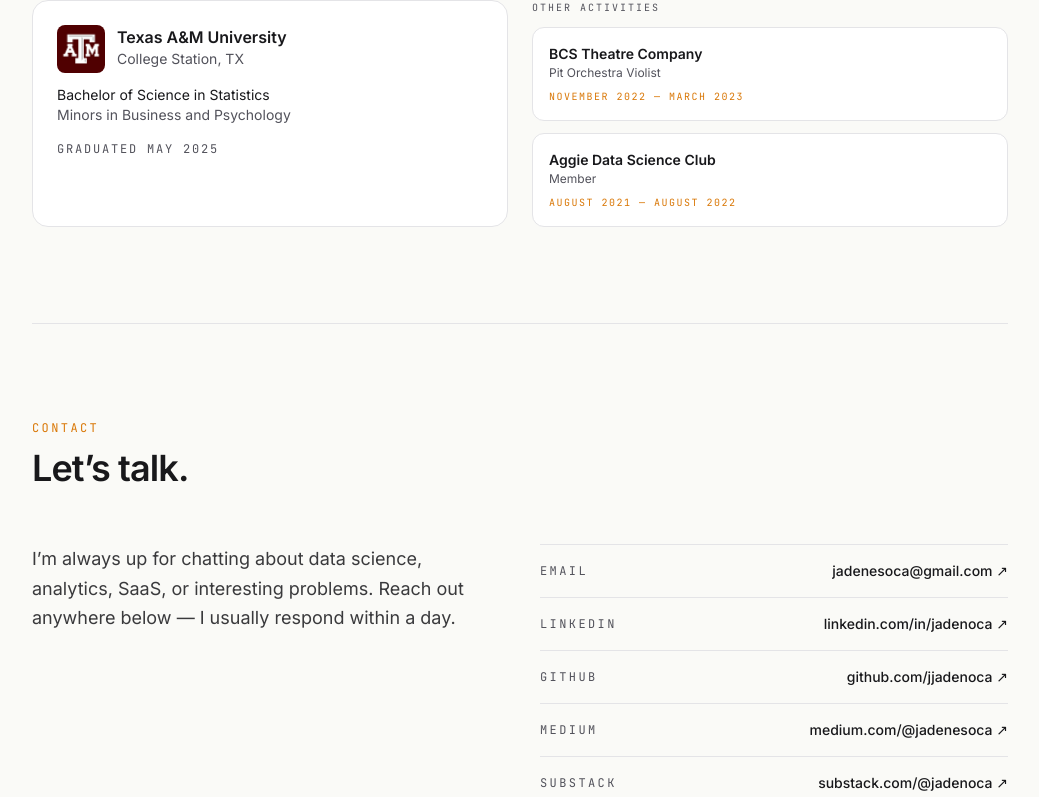
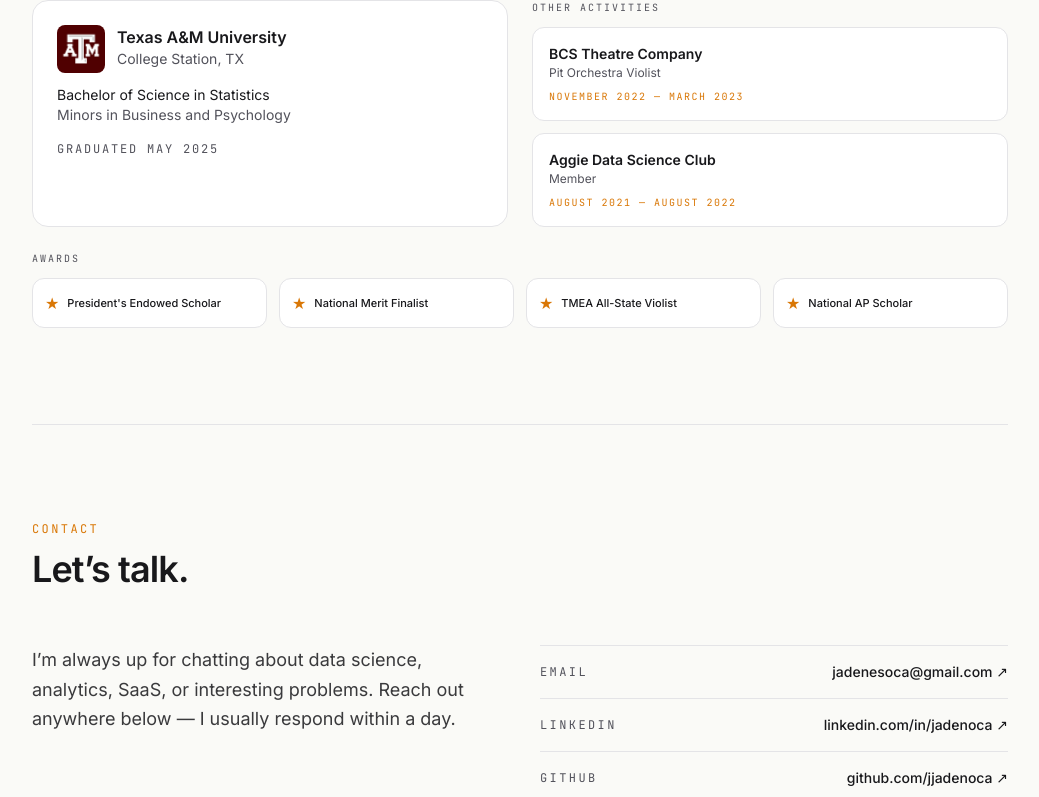
Before and after one commit to jjadenoca/portfoliowebsite, a Next.js app: page / in a window 1280 px wide. Shown: the part 4111-4908 px from the top of the page, without its empty margins (120-1159 px from the left). Built offline with nearby package versions, Linux system fonts and the light colour scheme.

Commit message:
Add Awards row in Education; slow slot carousel
Co-Authored-By: Claude Opus 4.6 <noreply@anthropic.com>

```diff
--- a/src/components/Activities.tsx
+++ b/src/components/Activities.tsx
@@ -6,7 +6,7 @@ import Section from "./Section";
 import { activities } from "@/lib/content";
 
 // Pixels per second the slot reel scrolls at when running
-const SCROLL_SPEED = 90;
+const SCROLL_SPEED = 65;
 
 export default function Activities() {
   const trackRef = useRef<HTMLDivElement>(null);
--- a/src/components/Education.tsx
+++ b/src/components/Education.tsx
@@ -1,11 +1,11 @@
 import Image from "next/image";
 import Section from "./Section";
-import { education } from "@/lib/content";
+import { education, awards } from "@/lib/content";
 
 export default function Education() {
   return (
     <Section id="education" eyebrow="Education" title="School & societies.">
-      <div className="grid md:grid-cols-2 gap-6">
+      <div className="grid md:grid-cols-2 gap-6 mb-6">
         {/* Education card */}
         <div className="rounded-2xl border border-border bg-card p-6">
           <div className="flex items-start gap-3">
@@ -61,6 +61,27 @@ export default function Education() {
           </div>
         )}
       </div>
+
+      {awards && awards.length > 0 && (
+        <div>
+          <p className="font-mono text-[10px] uppercase tracking-[0.2em] text-muted-foreground mb-3">
+            Awards
+          </p>
+          <ul className="grid grid-cols-2 md:grid-cols-4 gap-3">
+            {awards.map((a) => (
+              <li
+                key={a}
+                className="rounded-xl border border-border bg-card p-3 hover:border-accent/50 transition-colors flex items-center gap-2 whitespace-nowrap"
+              >
+                <span aria-hidden className="text-accent shrink-0">★</span>
+                <span className="text-[11px] font-medium text-foreground">
+                  {a}
+                </span>
+              </li>
+            ))}
+          </ul>
+        </div>
+      )}
     </Section>
   );
 }
--- a/src/lib/content.ts
+++ b/src/lib/content.ts
@@ -237,6 +237,13 @@ export const education = {
   ],
 };
 
+export const awards: string[] = [
+  "President's Endowed Scholar",
+  "National Merit Finalist",
+  "TMEA All-State Violist",
+  "National AP Scholar",
+];
+
 export const skills = {
   languages: ["Python", "SQL", "R"],
   python: ["Pandas", "NumPy", "Matplotlib", "PyTorch", "scikit-learn"],
```
